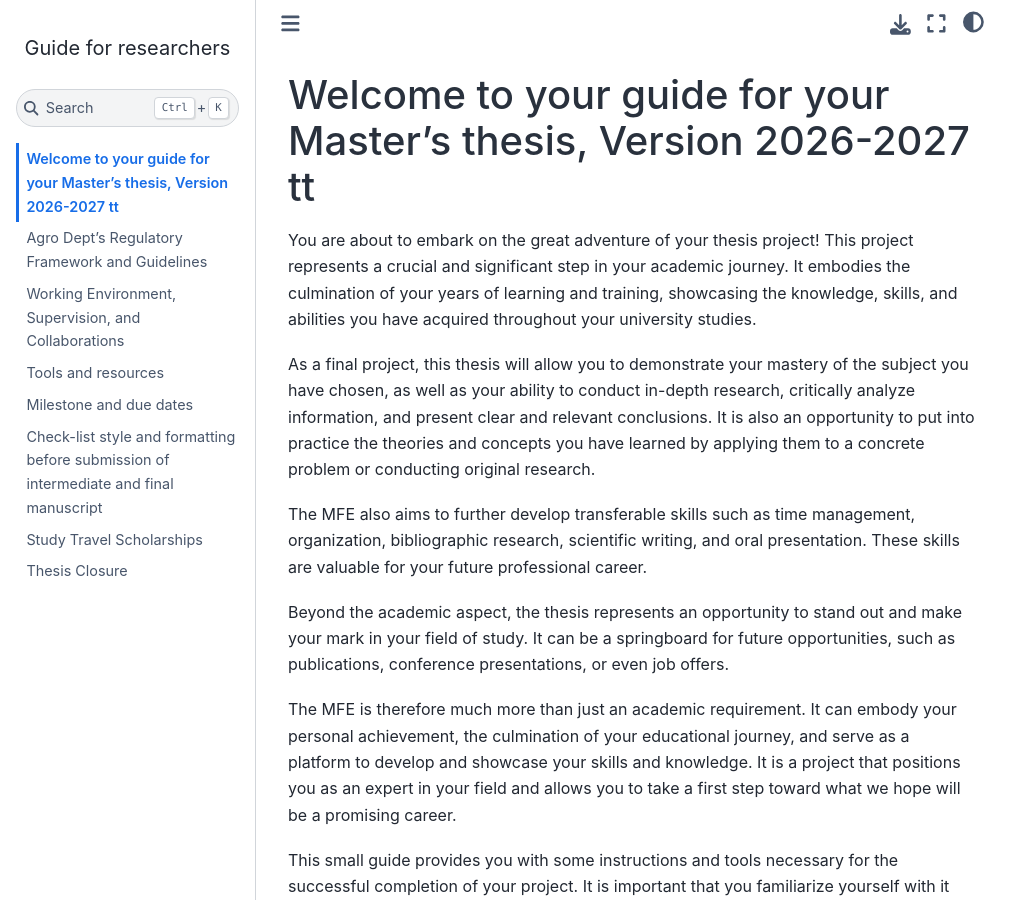
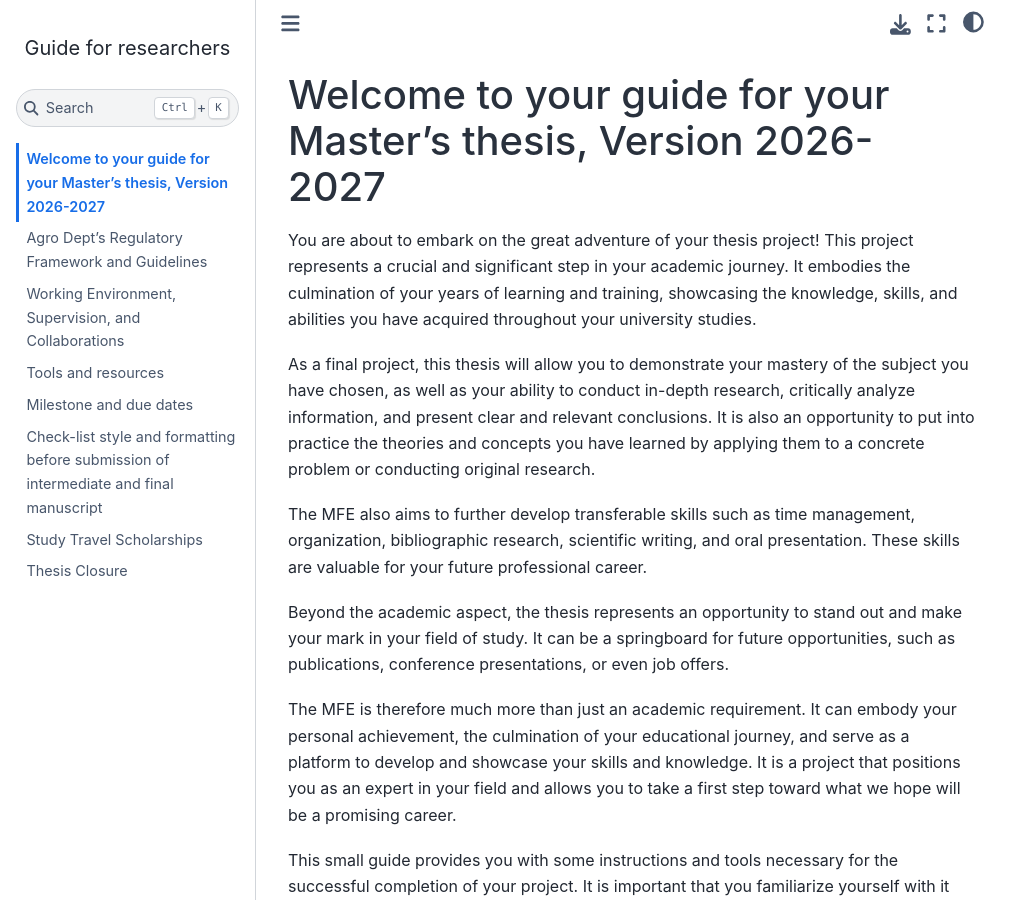
Before and after one commit to GERUlab/guide4researchers, a Jupyter Book: the page built from intro.md, in a window 1280 px wide and 900 px high. Shown: the whole window, without its empty margins (0-1031 px from the left). Built offline with Jupyter Book 1.0.4 settings and Sphinx 7.4.7 and the Sphinx Book theme 1.1.4, drawn with Linux system fonts in a browser that asks for light colours.

```diff
--- a/intro.md
+++ b/intro.md
@@ -1,4 +1,4 @@
-# Welcome to your guide for your Master's thesis, Version 2026-2027 tt
+# Welcome to your guide for your Master's thesis, Version 2026-2027
 
 You are about to embark on the great adventure of your thesis project! This project represents a crucial and significant step in your academic journey. It embodies the culmination of your years of learning and training, showcasing the knowledge, skills, and abilities you have acquired throughout your university studies.
 
```
